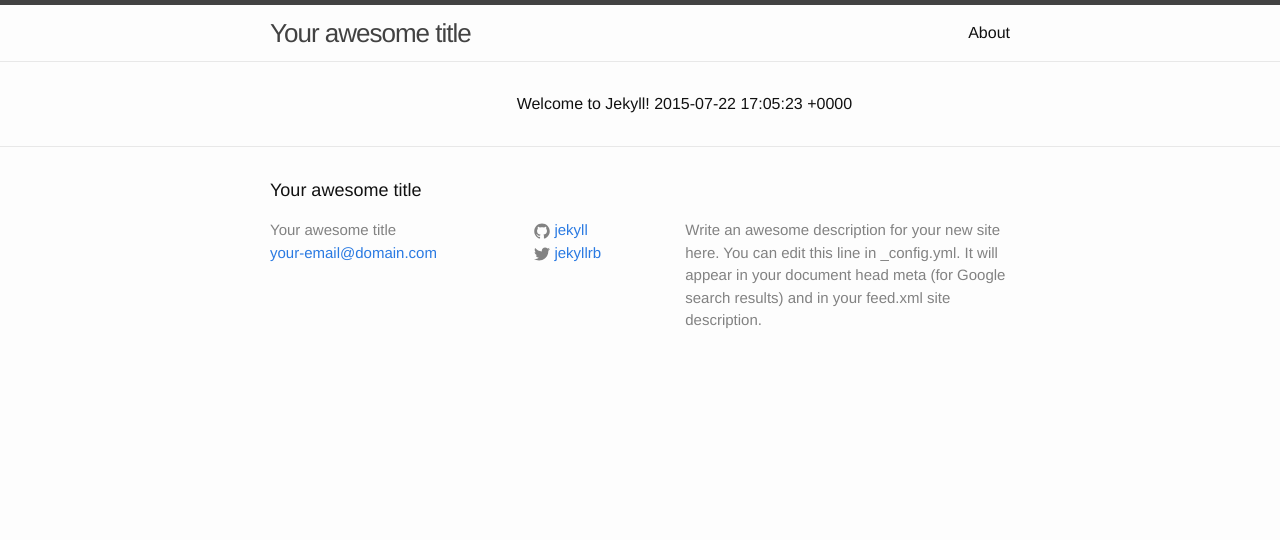
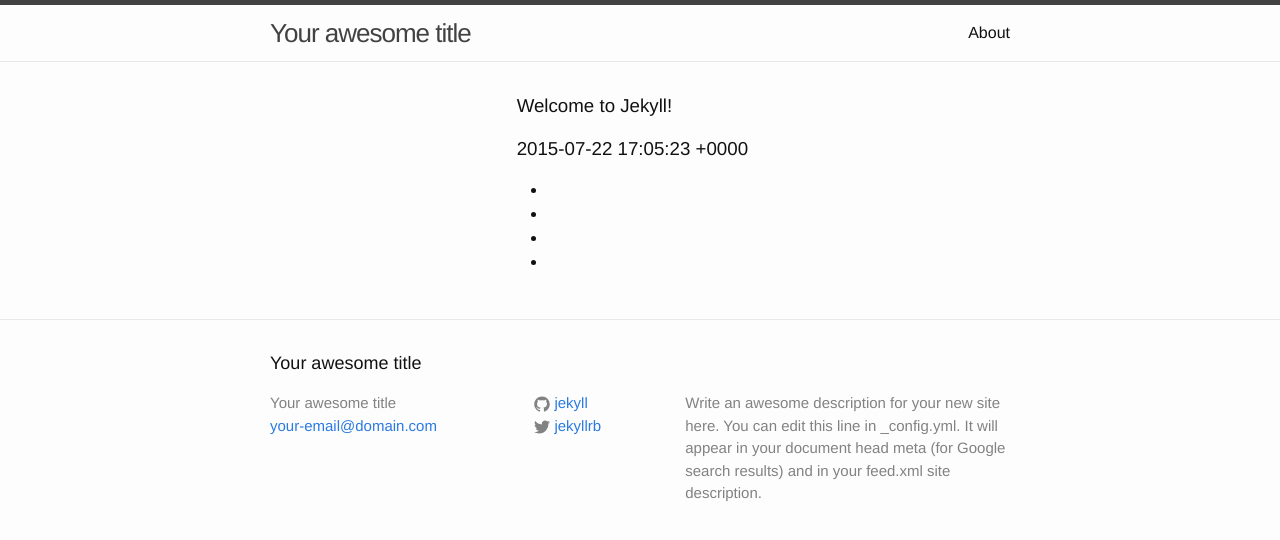
Before and after one commit to cooperhewitt/label-book, a Jekyll site: the page built from _posts/2015-07-22-welcome-to-jekyll.markdown, in a window 1280 px wide. Shown: the top 540 px of the page. Built offline with Jekyll 4.4.1, drawn with Linux system fonts in a browser that asks for light colours.

Commit message:
new post.html layout

```diff
--- a/_layouts/post.html
+++ b/_layouts/post.html
@@ -6,38 +6,30 @@ layout: default
 	<div style="width:33.33%; float:left;">
 		<img src="{{ page.image }}">
 	</div>
+
 	<div style="width:66.66%; float:left;">
+		<div class="section">
 			<!--title-->
-		    {% if page.title %}
-		    	{{ page.title }}
-		    {% endif %}
-
+		    <h3>{% if page.title %}{{ page.title }}{% endif %}</h3>
 			<!--date-->
-		    {% if page.date %}
-		    	{{ page.date }}
-		    {% endif %}
-
-			<!--medium-->
-		    {% if page.medium %}
-		    	{{ page.medium }}
-		    {% endif %}
-
-			<!--participants-->
-		    {% if page.designer %}
-		    	{{ page.designer }}
-		    {% endif %}
-
-		    {% if page.manufacturer %}
-		    	{{ page.manufacturer }}
-		    {% endif %}
-
+		    <h3>{% if page.date %}{{ page.date }}{% endif %}</h3>
+		</div>
+		<div class="section">
+			<ul class="info">
+				<!--participants/designer-->
+			    <li>{% if page.designer %}{{ page.designer }}{% endif %}</li>
+				<!--participants/manufacturer-->
+			    <li>{% if page.manufacturer %}{{ page.manufacturer }}{% endif %}</li>
+				<!--medium-->
+			    <li>{% if page.medium %}{{ page.medium }}{% endif %}</li>
+				<!--creditline-->
+			    <li>{% if page.creditline %}{{ page.creditline }}{% endif %}</li>
+			</ul>
+		</div>
+		<div class="section">
 			<!--creditline-->
-		    {% if page.creditline %}
-		    	{{ page.creditline }}
-		    {% endif %}
-
-			<!--creditline-->
-		    {{ page.label_text }}
+		    <p>{{ page.label_text }}</p>
+		</div>
 	</div>
 
 </div>
```
